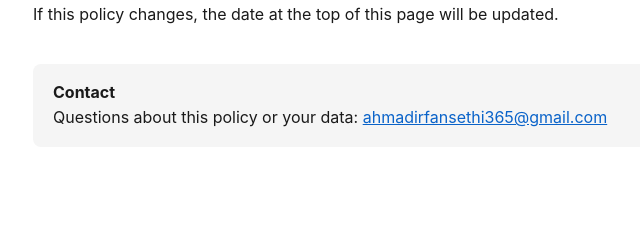
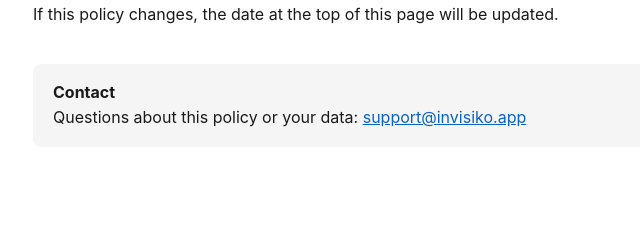
Before and after one commit to Abdullahahmad666/Restraunt-Management-App, a Django app: page /privacy/ in a window 1280 px wide. Shown: the part 2455-2682 px from the top of the page, without its empty margins (247-887 px from the left). Run offline with Django 5.2, Linux system fonts and the light colour scheme; parts of the project's set-up code (start-up, migrations or seed data) failed here and were passed over.

Commit message:
fix(pages): privacy and support name a role address, not a personal one
Both public pages gave a personal Gmail address as the contact for
support and data requests. They now give support@invisiko.app, which
belongs to the product and outlives whoever answers it.

Co-Authored-By: Claude Opus 5.5 <noreply@anthropic.com>

```diff
--- a/backend/templates/privacy.html
+++ b/backend/templates/privacy.html
@@ -127,7 +127,7 @@
 
   <div class="contact">
     <strong>Contact</strong><br>
-    Questions about this policy or your data: <a href="mailto:ahmadirfansethi365@gmail.com">ahmadirfansethi365@gmail.com</a>
+    Questions about this policy or your data: <a href="mailto:support@invisiko.app">support@invisiko.app</a>
   </div>
 </body>
 </html>
--- a/backend/templates/support.html
+++ b/backend/templates/support.html
@@ -71,7 +71,7 @@
 
   <div class="contact">
     <strong>Contact</strong><br>
-    <a href="mailto:ahmadirfansethi365@gmail.com">ahmadirfansethi365@gmail.com</a>
+    <a href="mailto:support@invisiko.app">support@invisiko.app</a>
   </div>
 
   <p style="margin-top:24px;"><a href="/privacy/">Privacy Policy</a></p>
```
